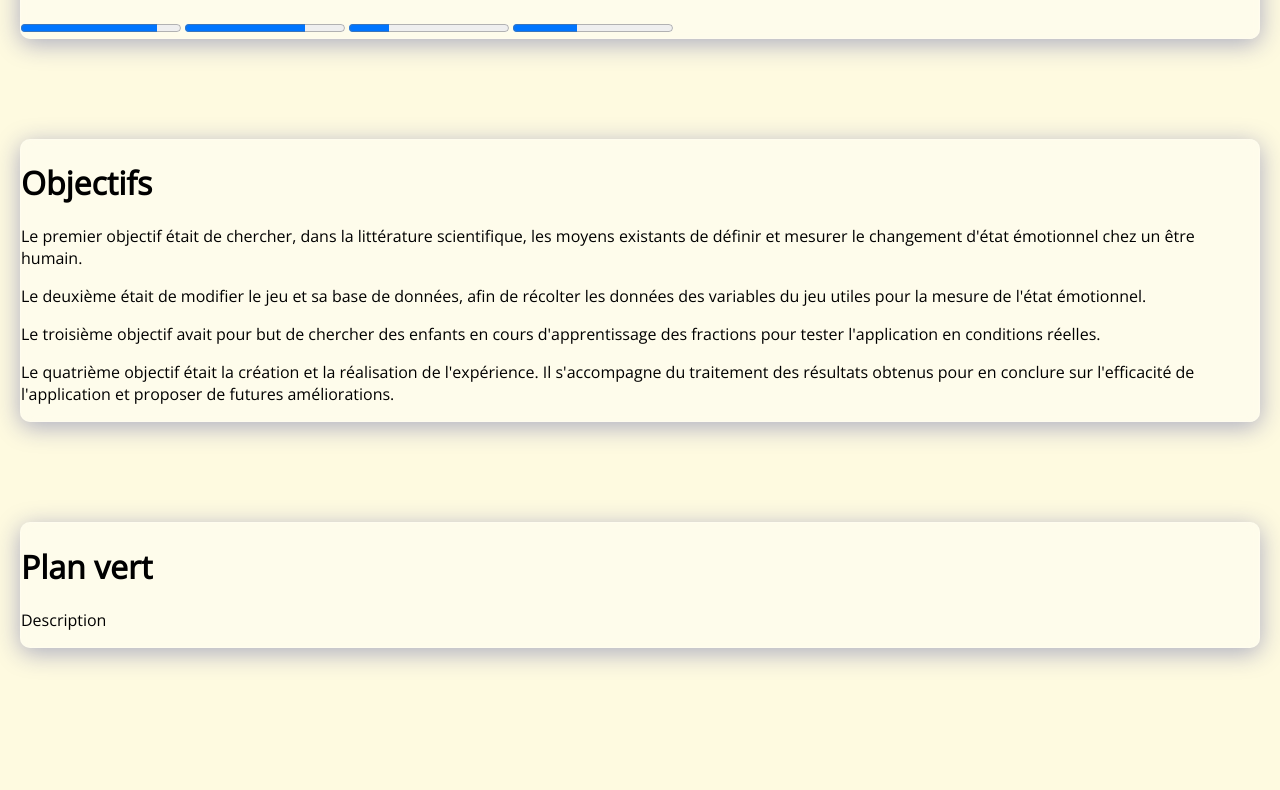
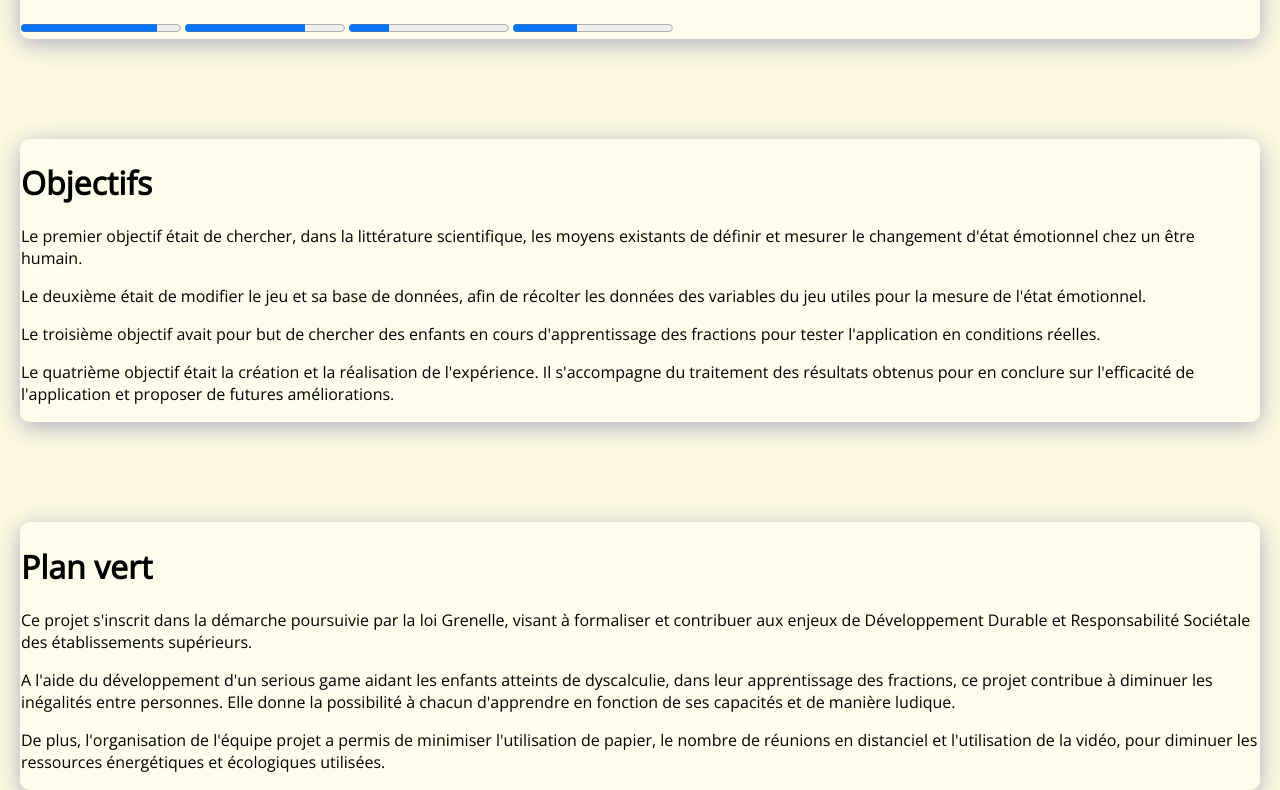
Before and after one commit to andreamiele/IAFWebsite, a plain HTML site: page index.html in a window 1280 px wide. Shown: the part 1660-2450 px from the top of the page. Before the commit the page ends 2308 px from the top, so only its background shows below. Drawn offline with nearby package versions, Linux system fonts and the light colour scheme.

```diff
--- a/index.html
+++ b/index.html
@@ -103,8 +103,11 @@
 
     <div class="div1">
         <h1>Plan vert</h1>
-        <p>Description</p>
-    </div>
+        <p>Ce projet s'inscrit dans la démarche poursuivie par la loi Grenelle, visant à formaliser et contribuer aux enjeux de Développement Durable et Responsabilité Sociétale des établissements supérieurs.</p>
+        <p>A l'aide du développement d'un serious game aidant les enfants atteints de dyscalculie, dans leur apprentissage des fractions, ce projet contribue à diminuer les inégalités entre personnes. Elle donne la possibilité à chacun d'apprendre en fonction de ses capacités et de manière ludique.</p>
+        <p>De plus, l'organisation de l'équipe projet a permis de minimiser l'utilisation de papier, le nombre de réunions en distanciel et l'utilisation de la vidéo, pour diminuer les ressources énergétiques et écologiques utilisées.</p>
+
+      </div>
 
 </body>
 
```
